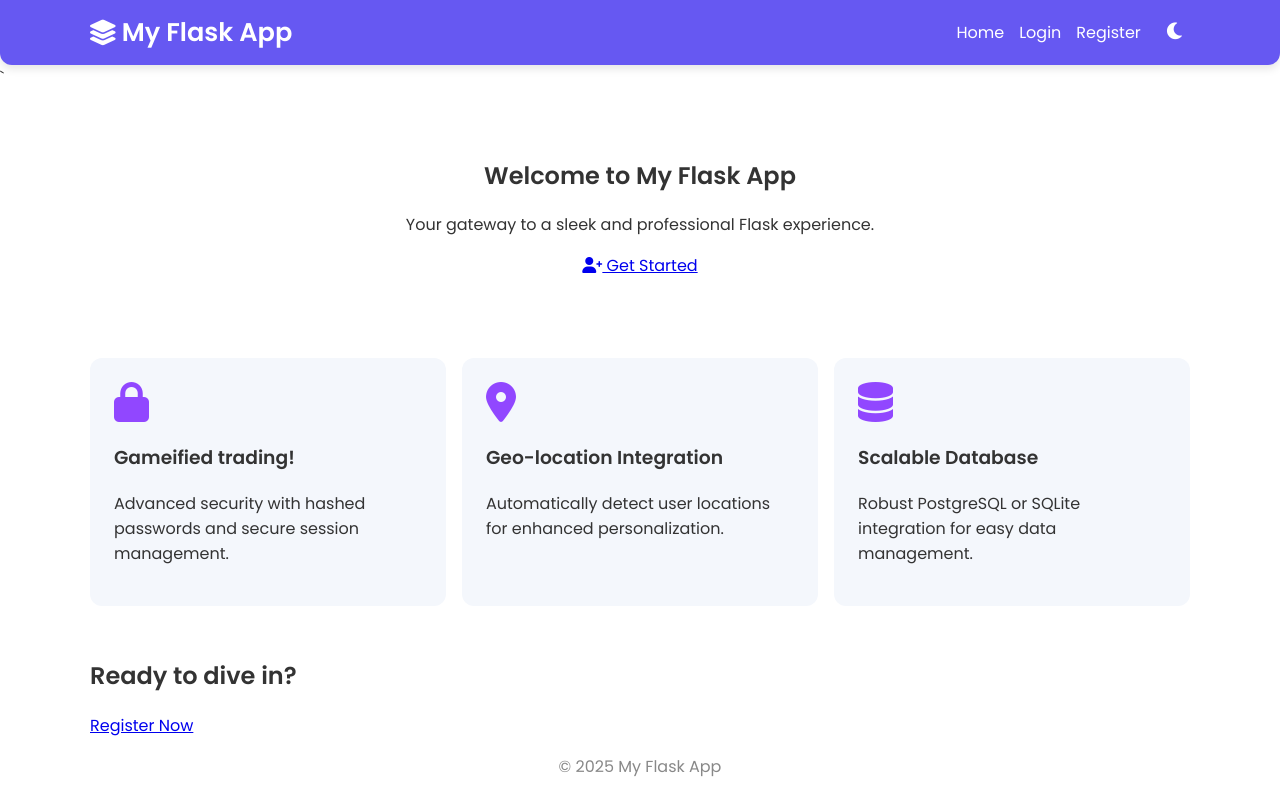
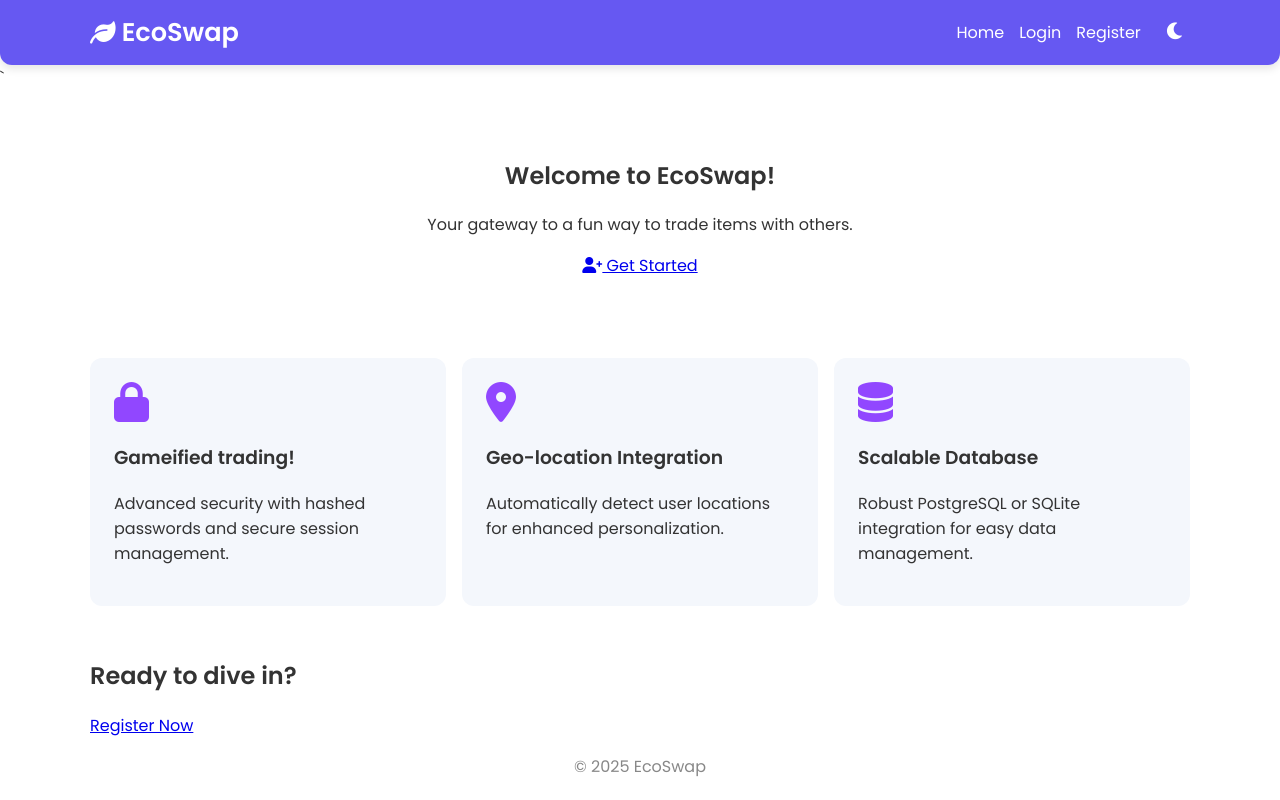
Before and after one commit to csontidpa21/GrizzHacks2025, a Flask app: page / in a window 1280 px wide. Run offline with Flask 3, Linux system fonts and the light colour scheme.

Commit message:
Home page tweaks to UI

```diff
--- a/app/templates/base.html
+++ b/app/templates/base.html
@@ -3,7 +3,7 @@
 <head>
     <meta charset="UTF-8">
     <meta name="viewport" content="width=device-width, initial-scale=1.0">
-    <title>{% block title %}My Flask App{% endblock %}</title>
+    <title>{% block title %}EcoSwap{% endblock %}</title>
 
     <!-- Font Awesome -->
     <link rel="stylesheet" href="https://cdnjs.cloudflare.com/ajax/libs/font-awesome/6.0.0/css/all.min.css"/>
@@ -18,7 +18,7 @@
     <nav class="navbar">
         <div class="container">
             <div class="logo">
-                <i class="fa-solid fa-layer-group"></i>&nbsp;My Flask App
+                <i class="fa-solid fa-leaf"></i>&nbsp;EcoSwap
             </div>
             <ul class="nav-links">
                 <li><a href="{{ url_for('main.index') }}">Home</a></li>
@@ -48,7 +48,7 @@
 
     <footer>
         <div class="container">
-            &copy; 2025 My Flask App
+            &copy; 2025 EcoSwap
         </div>
     </footer>
 
--- a/app/templates/index.html
+++ b/app/templates/index.html
@@ -1,12 +1,12 @@
 {% extends "base.html" %}
 
-{% block title %}Welcome to My Flask App{% endblock %}
+{% block title %}EcoSwap{% endblock %}
 
 {% block content %}
 <!-- Hero Section -->
 <section class="hero">
-    <h1>Welcome to My Flask App</h1>
-    <p>Your gateway to a sleek and professional Flask experience.</p>
+    <h1>Welcome to EcoSwap!</h1>
+    <p>Your gateway to a fun way to trade items with others.</p>
     {% if not current_user.is_authenticated %}
         <a href="{{ url_for('auth.register') }}" class="btn-hero"><i class="fa-solid fa-user-plus"></i> Get Started</a>
     {% endif %}
```
